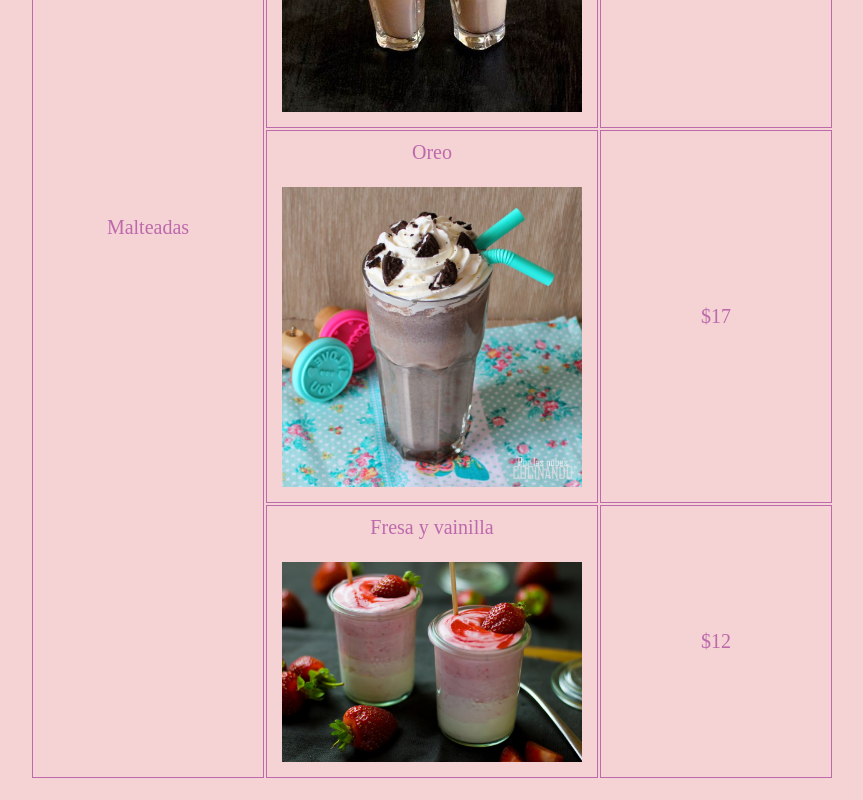
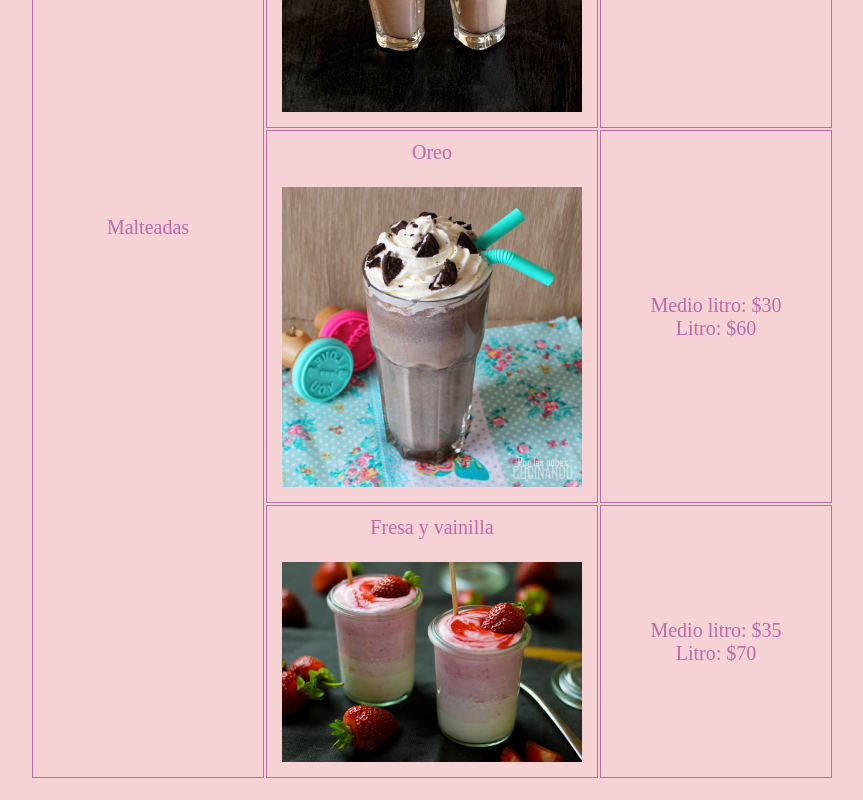
Before and after one commit to Rudwolf12/Pasteleria-Paraiso, a plain HTML site: page index.html in a window 1280 px wide. Shown: the part 5420-6220 px from the top of the page, without its empty margins (208-1071 px from the left). Drawn offline with Linux system fonts and the light colour scheme.

Commit message:
Update index.html

```diff
--- a/index.html
+++ b/index.html
@@ -117,11 +117,11 @@
                 </tr>
                 <tr>
                     <td>Oreo <br><br> <img src="images/Malteadas/Oreo.jpg" alt="Oreo" class="Producto"></td>
-                    <td>$17</td>
+                    <td>Medio litro: $30 <br>Litro: $60</td>
                 </tr>
                 <tr>
                     <td>Fresa y vainilla <br><br> <img src="images/Malteadas/Fresa.webp" alt="Fresa" class="Producto"></td>
-                    <td>$12</td>
+                    <td>Medio litro: $35 <br>Litro: $70</td>
                 </tr>
             </table>
         </div>
```
